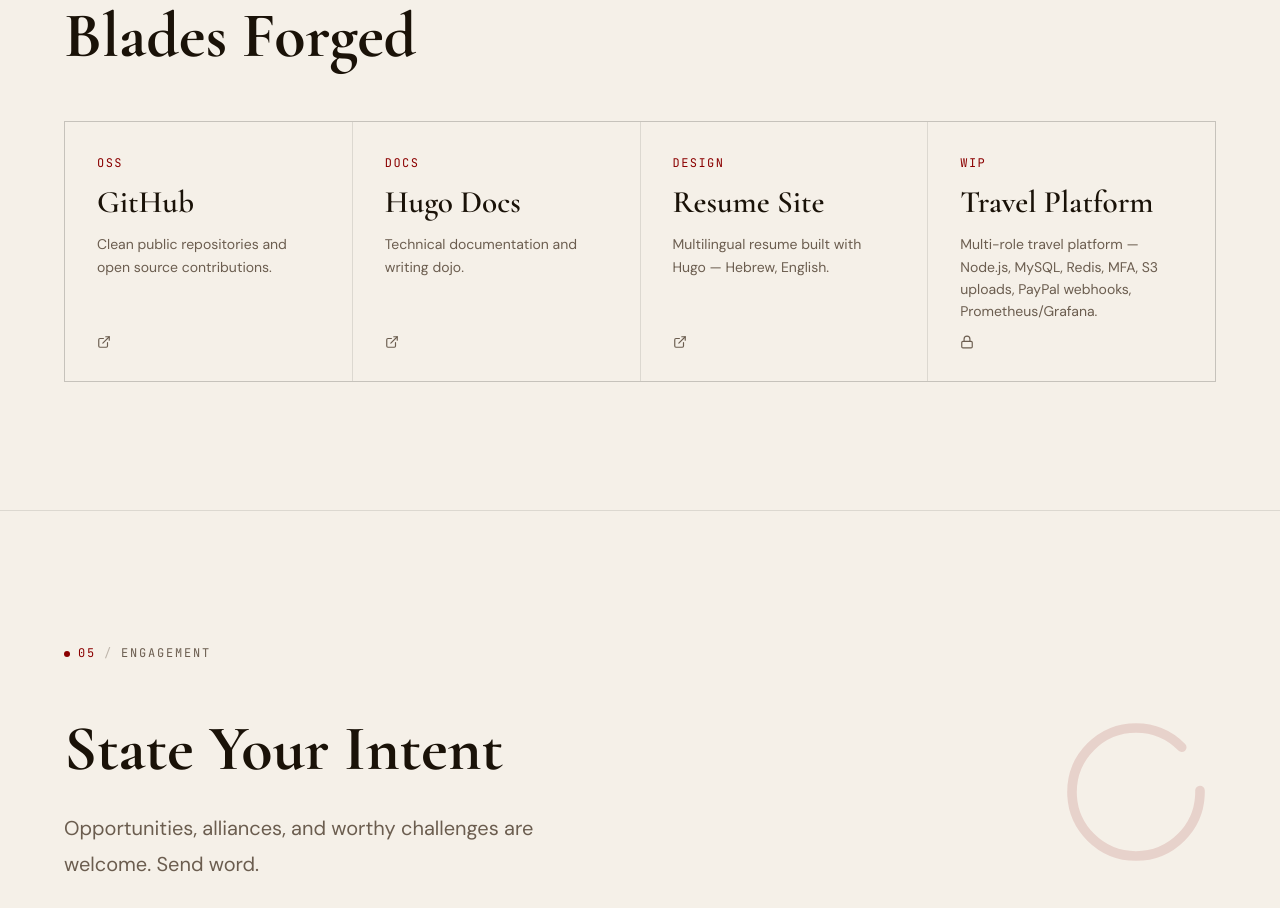
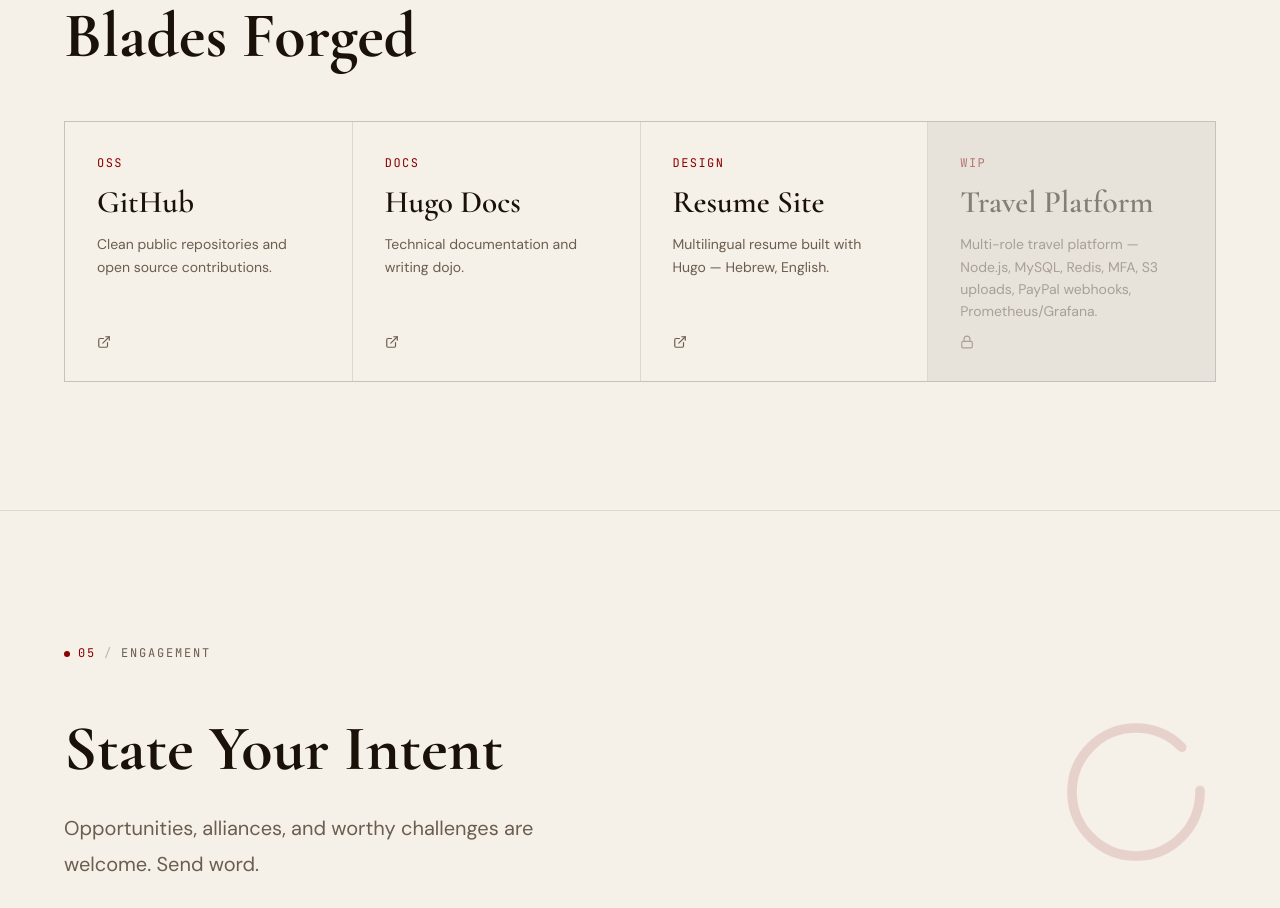
Before and after one commit to Anan-Saleh-1995/portfolio, a React (Vite) app: page / in a window 1280 px wide. Shown: the part 2760-3668 px from the top of the page. Built offline with nearby package versions, Linux system fonts and the light colour scheme; no server answers.

Commit message:
fix(forge): render private project cards as non-interactive content

```diff
--- a/src/features/forge/Forge.tsx
+++ b/src/features/forge/Forge.tsx
@@ -16,20 +16,10 @@ export const Forge = () => (
       <ul className={styles.grid} role="list" data-animate>
         {projects.map((project) => (
           <li key={project.title}>
-            <a
-              href={project.private ? undefined : project.url}
-              target={
-                project.private || project.placeholder ? undefined : "_blank"
-              }
-              rel={
-                project.private || project.placeholder
-                  ? undefined
-                  : "noopener noreferrer"
-              }
-              role={project.private ? "presentation" : undefined}
-              className={`${styles.card} ${project.placeholder ? styles.cardPlaceholder : ""}`}
-              aria-disabled={project.placeholder}
-              tabIndex={project.placeholder ? -1 : undefined}
+            {project.private || project.placeholder ? (
+              <article
+                className={`${styles.card} ${styles.cardPlaceholder}`}
+                aria-label={`${project.title} project card`}
               >
                 <span className={styles.tag}>{project.tag}</span>
                 <span className={styles.cardTitle}>{project.title}</span>
@@ -37,14 +27,24 @@ export const Forge = () => (
                 {project.private && (
                   <Lock size={14} className={styles.icon} aria-hidden="true" />
                 )}
-              {!project.private && !project.placeholder && (
+              </article>
+            ) : (
+              <a
+                href={project.url}
+                target="_blank"
+                rel="noopener noreferrer"
+                className={styles.card}
+              >
+                <span className={styles.tag}>{project.tag}</span>
+                <span className={styles.cardTitle}>{project.title}</span>
+                <span className={styles.cardDesc}>{project.description}</span>
                 <ExternalLink
                   size={14}
                   className={styles.icon}
                   aria-hidden="true"
                 />
+              </a>
             )}
-            </a>
           </li>
         ))}
       </ul>
```
Lines whose indentation alone changed are shown as unchanged.
